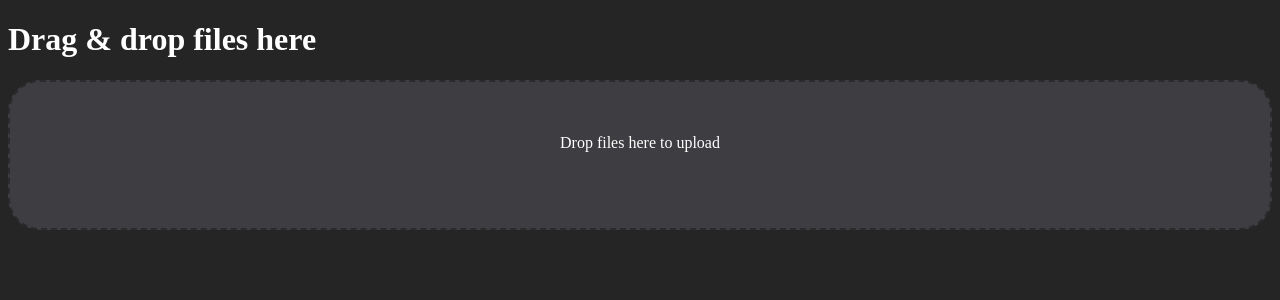
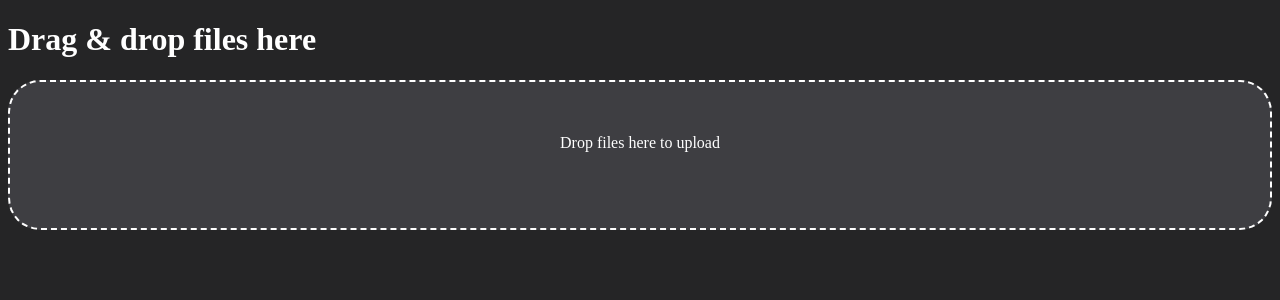
Before and after one commit to arian-nasr/navidrome-uploader, a Flask app: page / in a window 1280 px wide. Shown: the top 300 px of the page. Run offline with Flask 3, Linux system fonts and the light colour scheme; some libraries are stand-ins or nearby versions.

Commit message:
dashed border for drop zone

```diff
--- a/static/css/style.css
+++ b/static/css/style.css
@@ -6,4 +6,5 @@ body {
     background: #3e3e42 !important;
     border-radius: 2rem !important;
     border-style: dashed !important;
+    border-color: #FFFFFF !important;
 }
```
